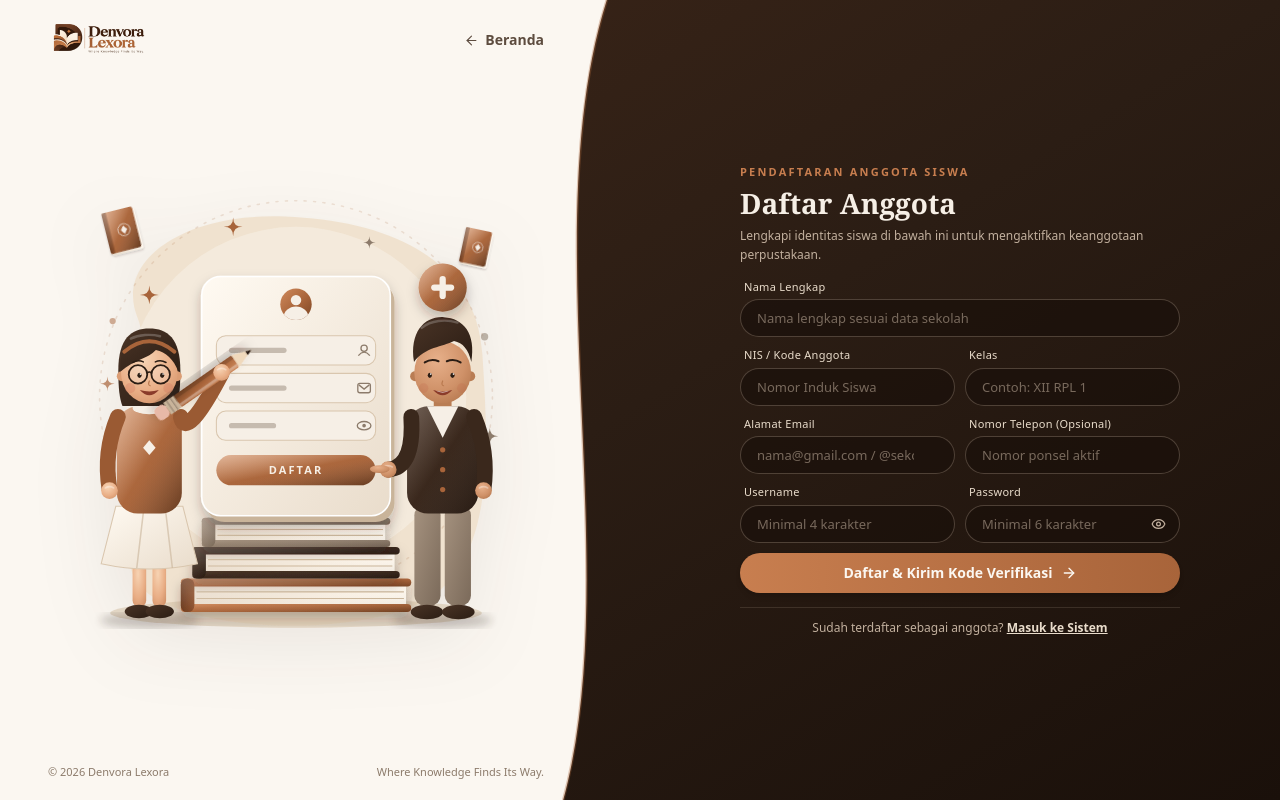
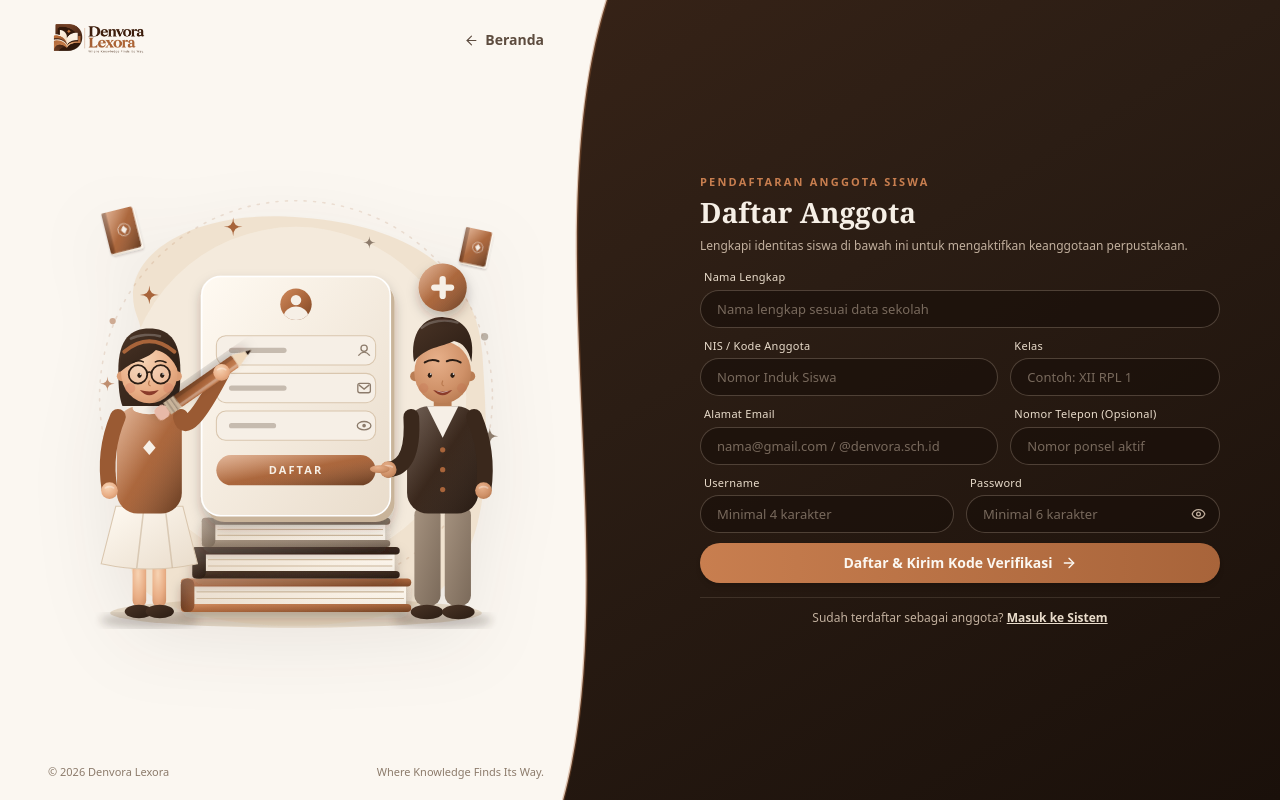
Before and after one commit to ardenpratamamaskuri404/Denvora-Lexora-App, a Next.js app in the folder frontend/: page /register in a window 1280 px wide. Built offline with nearby package versions, Linux system fonts and the light colour scheme; no server answers.

Commit message:
style(auth): widen form container and rebalance email/NIS grid proportions for comfortable input UX

```diff
--- a/frontend/src/app/register/page.tsx
+++ b/frontend/src/app/register/page.tsx
@@ -111,7 +111,8 @@ export default function RegisterPage() {
           error={fieldErrors.name}
         />
 
-        <div className="grid grid-cols-1 sm:grid-cols-2 gap-2.5">
+        <div className="grid grid-cols-1 sm:grid-cols-12 gap-3">
+          <div className="sm:col-span-7">
             <AuthField
               compact
               id="reg-nis"
@@ -121,6 +122,8 @@ export default function RegisterPage() {
               placeholder="Nomor Induk Siswa"
               error={fieldErrors.member_code}
             />
+          </div>
+          <div className="sm:col-span-5">
             <AuthField
               compact
               id="reg-class"
@@ -131,8 +134,10 @@ export default function RegisterPage() {
               error={fieldErrors.class_name}
             />
           </div>
+        </div>
 
-        <div className="grid grid-cols-1 sm:grid-cols-2 gap-2.5">
+        <div className="grid grid-cols-1 sm:grid-cols-12 gap-3">
+          <div className="sm:col-span-7">
             <AuthField
               compact
               id="reg-email"
@@ -140,10 +145,12 @@ export default function RegisterPage() {
               type="email"
               value={email}
               onChange={setEmail}
-            placeholder="nama@gmail.com / @sekolah.sch.id"
+              placeholder="nama@gmail.com / @denvora.sch.id"
               autoComplete="email"
               error={fieldErrors.email}
             />
+          </div>
+          <div className="sm:col-span-5">
             <AuthField
               compact
               id="reg-phone"
@@ -156,8 +163,9 @@ export default function RegisterPage() {
               error={fieldErrors.phone}
             />
           </div>
+        </div>
 
-        <div className="grid grid-cols-1 sm:grid-cols-2 gap-2.5">
+        <div className="grid grid-cols-1 sm:grid-cols-2 gap-3">
           <AuthField
             compact
             id="reg-username"
--- a/frontend/src/components/auth/AuthField.tsx
+++ b/frontend/src/components/auth/AuthField.tsx
@@ -54,9 +54,9 @@ export function AuthField({
           autoComplete={autoComplete}
           required={required}
           maxLength={maxLength}
-          className={`w-full rounded-full border border-[#8C7B6B]/45 bg-[#1B110B]/70 px-4 text-[#F6EFE6] placeholder:text-[#C2B09E]/55 focus:border-[#C87E4F] focus:outline-none focus:ring-2 focus:ring-[#C87E4F]/30 transition-all pr-10 ${
-            compact ? "h-9.5 text-[13px]" : "h-10.5 text-sm"
-          }`}
+          className={`w-full rounded-full border border-[#8C7B6B]/45 bg-[#1B110B]/70 px-4 text-[#F6EFE6] placeholder:text-[#C2B09E]/55 focus:border-[#C87E4F] focus:outline-none focus:ring-2 focus:ring-[#C87E4F]/30 transition-all ${
+            isPassword ? "pr-10" : "pr-4"
+          } ${compact ? "h-9.5 text-[13px]" : "h-10.5 text-sm"}`}
         />
         {isPassword && (
           <button
--- a/frontend/src/components/auth/AuthShell.tsx
+++ b/frontend/src/components/auth/AuthShell.tsx
@@ -101,7 +101,7 @@ export function AuthShell({
         </div>
       </div>
 
-      <div className="relative lg:col-span-6 lg:h-full lg:overflow-y-auto text-[#F6EFE6] p-6 sm:p-8 lg:px-12 xl:px-14 lg:py-5 flex flex-col justify-center">
+      <div className="relative lg:col-span-6 lg:h-full lg:overflow-y-auto text-[#F6EFE6] p-6 sm:p-8 lg:px-10 xl:px-12 lg:py-5 flex flex-col justify-center">
         <svg
           viewBox="0 0 600 44"
           preserveAspectRatio="none"
@@ -118,7 +118,7 @@ export function AuthShell({
           initial={{ opacity: 0, y: 12 }}
           animate={{ opacity: 1, y: 0 }}
           transition={{ duration: 0.4, delay: 0.05, ease: [0.22, 1, 0.36, 1] }}
-          className="relative z-10 w-full max-w-[440px] mx-auto pt-3 lg:pt-0"
+          className="relative z-10 w-full max-w-[520px] mx-auto pt-3 lg:pt-0"
         >
           {children}
         </motion.div>
```
Lines whose indentation alone changed are shown as unchanged.
